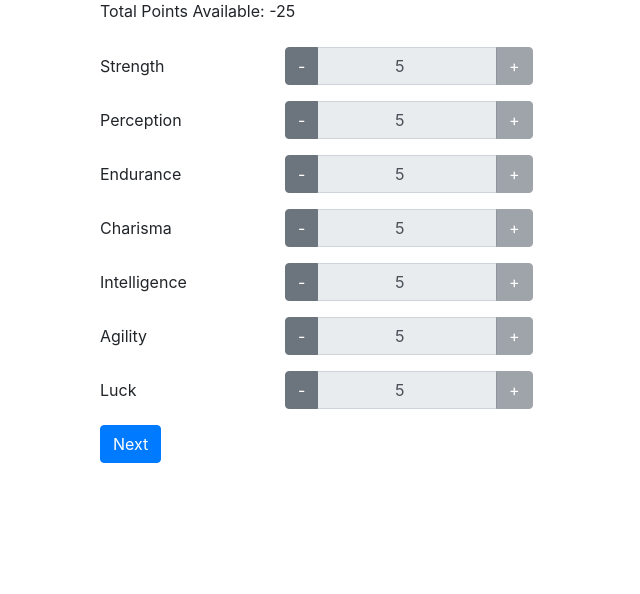
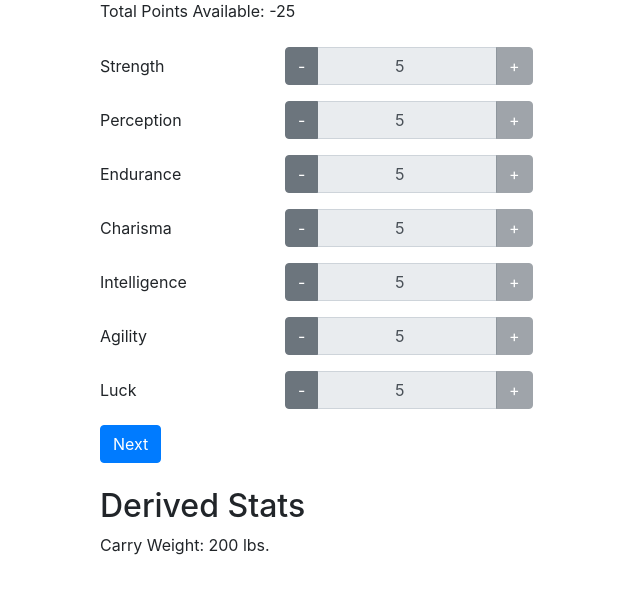
Before and after one commit to Hillgrove/Fallout2D20-Character-Creator, a Flask app: page /choose_stats/1 in a window 1280 px wide. Shown: the part 113-707 px from the top of the page, without its empty margins (0-640 px from the left). Run offline with Flask 3, Linux system fonts and the light colour scheme; a user stored in the database is signed in; tables that the repository leaves empty hold one stand-in row (values such as "Sample post"); some libraries are stand-ins or nearby versions.

Commit message:
added carry weight stat

```diff
--- a/app/routes.py
+++ b/app/routes.py
@@ -150,13 +150,22 @@ def get_origin_description():
 def choose_stats(character_id):
     character = Character.query.get_or_404(character_id)
     form = StatForm(origin_id=character.origin_id)
+
+    # Fetch the traits related to the character's origin
+    traits = [trait.trait for trait in character.origin.origin_traits]
+    carry_weight_trait = next((trait for trait in traits if 'carry_weight' in trait.trait_data), None)
+
+    carry_weight_base = 150
+    if carry_weight_trait:
+        carry_weight_base = carry_weight_trait.trait_data['carry_weight']
+
     if form.validate_on_submit():
         try:
             CharacterStat.query.filter_by(character_id=character.id).delete()
             stats = {stat_name: getattr(form, stat_name.lower()).data for stat_name in ["Strength", "Perception", "Endurance", "Charisma", "Intelligence", "Agility", "Luck"]}
             if sum(stats.values()) > character.starting_stat_points:
                 flash("You have exceeded the allowed stat points.", "danger")
-                return render_template("choose_stats.html", form=form, character=character, stats=Stat.query.all())
+                return render_template("choose_stats.html", form=form, character=character, stats=Stat.query.all(), carry_weight_base=carry_weight_base)
 
             for stat_name, stat_value in stats.items():
                 stat = Stat.query.filter_by(name=stat_name).first()
@@ -170,7 +179,9 @@ def choose_stats(character_id):
             db.session.rollback()
             logging.error(f"Error saving stats: {e}")
             flash("An error occurred while saving your stats. Please try again.", "danger")
-    return render_template("choose_stats.html", form=form, character=character, stats=Stat.query.all())
+
+    return render_template("choose_stats.html", form=form, character=character, stats=Stat.query.all(), carry_weight_base=carry_weight_base)
+
 
 
 @app.route("/choose_perks/<int:character_id>", methods=["GET", "POST"])
--- a/app/templates/choose_stats.html
+++ b/app/templates/choose_stats.html
@@ -38,21 +38,22 @@
             {{ form.submit(class="btn btn-primary") }}
         </div>
     </form>
+
+    <div class="mt-4">
+        <h2>Derived Stats</h2>
+        <p>Carry Weight: <span id="carry_weight"></span> lbs.</p>
+    </div>
 </div>
 
 <script>
 function changeStatValue(statId, delta) {
-    // Get the input element by ID
     var input = document.getElementById(statId);
     var min = parseInt(input.min);
     var max = parseInt(input.max);
     var value = parseInt(input.value) + delta;
 
-    // Ensure the value stays within the allowed range
     if (value >= min && value <= max) {
         input.value = value;
-
-        // Update the total points
         updateTotalPoints();
     }
 }
@@ -62,7 +63,6 @@ function updateTotalPoints() {
     var spentPoints = 0;
     var statFields = Array.from(document.querySelectorAll('input[type="number"]')).map(input => input.id);
 
-    // Calculate spent points as the sum of all stat values
     statFields.forEach(function(statField) {
         var input = document.getElementById(statField);
         if (input) {
@@ -70,26 +70,28 @@ function updateTotalPoints() {
         }
     });
 
-    // Update the total points display
     var remainingPoints = totalPoints - spentPoints;
     document.getElementById('total_points').innerText = remainingPoints;
 
-    // Disable/enable buttons based on remaining points
     statFields.forEach(function(statField) {
         var input = document.getElementById(statField);
         if (input) {
             var value = parseInt(input.value);
 
-            // Disable increase button if no points left or value is max
             document.querySelector(`button[onclick="changeStatValue('${statField}', 1)"]`).disabled = remainingPoints <= 0 || value >= parseInt(input.max);
-
-            // Disable decrease button if value is min
             document.querySelector(`button[onclick="changeStatValue('${statField}', -1)"]`).disabled = value <= parseInt(input.min);
         }
     });
+
+    updateDerivedStats();
 }
 
-// Initial call to update the total points
+function updateDerivedStats() {
+    var strength = parseInt(document.getElementById('strength').value);
+    var carryWeight = {{ carry_weight_base }} + (strength * 10);
+    document.getElementById('carry_weight').innerText = carryWeight;
+}
+
 updateTotalPoints();
 </script>
 {% endblock %}
```
Also changed, not shown: scripts/populate_skills.py (+18 -0 lines).
